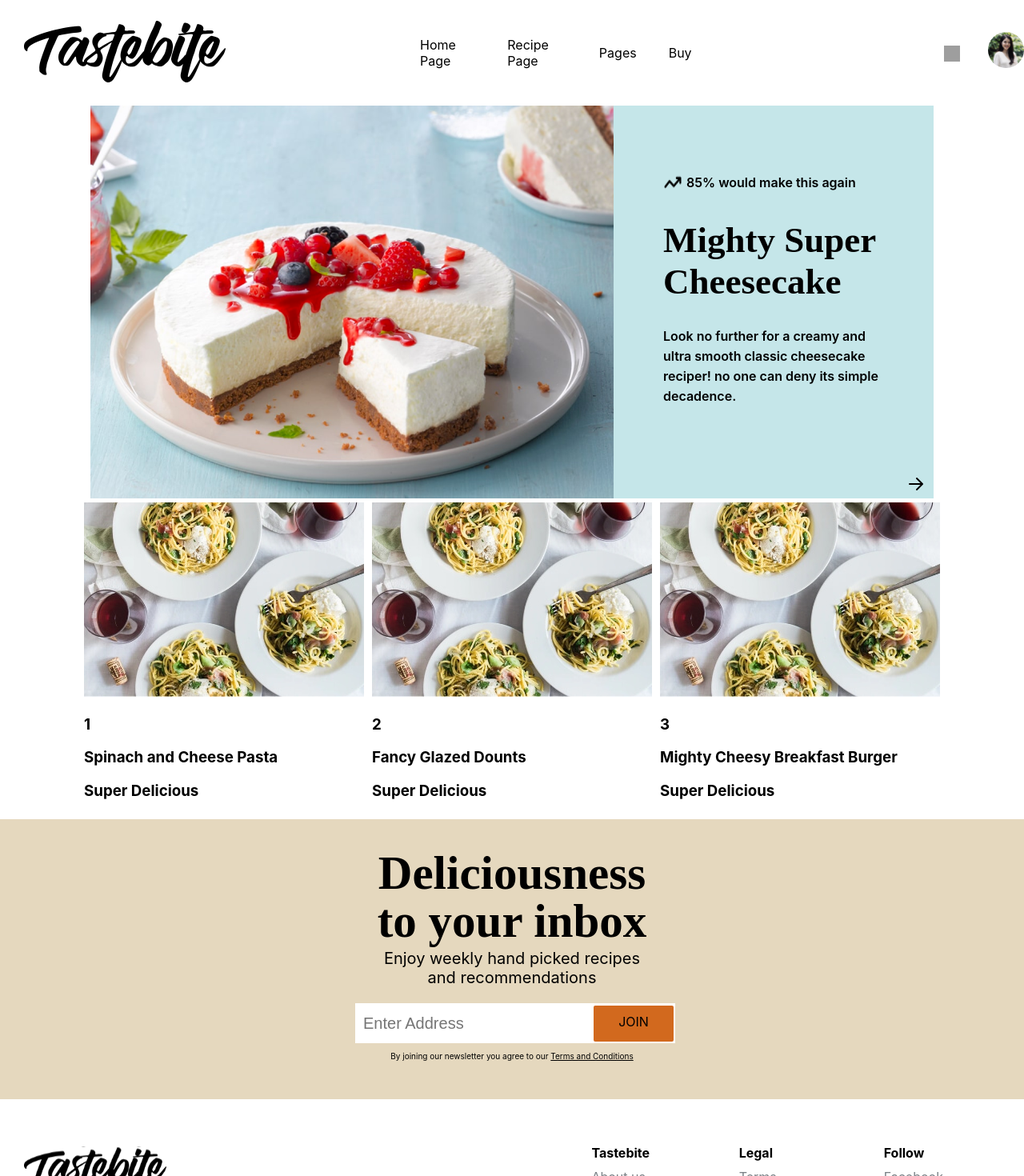
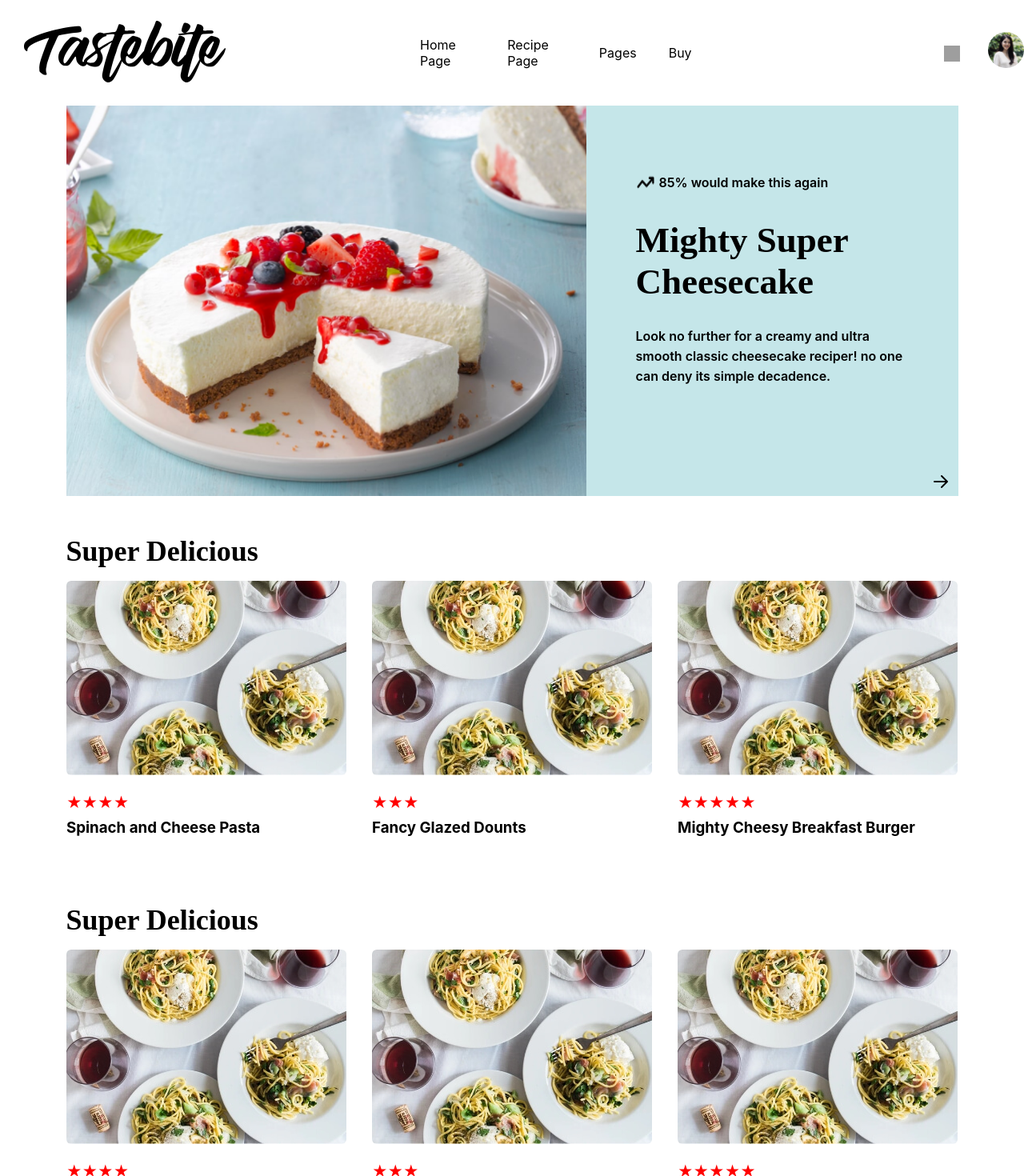
Before and after one commit to phamvietptc/blog-food, a Next.js app: page /views/Home in a window 1280 px wide. Shown: the top 1470 px of the page at 80% size. Built offline with nearby package versions, Linux system fonts and the light colour scheme; grey boxes are pictures that could not be loaded.

Commit message:
Fix Card Food

```diff
--- a/pages/views/Home/index.js
+++ b/pages/views/Home/index.js
@@ -14,6 +14,7 @@ export default function Home() {
         <div className={styles.content}>
           <Navbar />
           <Spotlight_Food />
+          <Card_Food />
           <Card_Food />
           <Email />
           <Footer />
@@ -34,8 +35,8 @@ export function Spotlight_Food() {
           <Link href={``}>
             <Image
               src="/images/home/Image_Sotlight.png"
-              width='654px'
-              height='491px'
+              width='650px'
+              height='488px'
             />
           </Link>
         </div>
@@ -113,47 +114,53 @@ export function Email() {
 
 // Card Food
 export function Card_Food() {
-
   const router = useRouter();
   const defaultContents = [
     {
       id: 0,
-      title: '1',
+      vote: '★★★★',
       text: 'Spinach and Cheese Pasta',
-      author: 'Super Delicious',
     },
     {
       id: 1,
-      title: '2',
+      vote: '★★★',
       text: 'Fancy Glazed Dounts',
-      author: 'Super Delicious',
     },
     {
       id: 2,
-      title: '3',
+      vote: '★★★★★',
       text: 'Mighty Cheesy Breakfast Burger',
-      author: 'Super Delicious',
     },
   ];
 
   return (
     <>
     <div className={styles.boxCard}>
-          {/* <div className={styles.contentCard}> */}
-            {/* <div className={styles.containerCard}> */}
+      <div style={{color:'black', fontSize:'36px', fontFamily:'-moz-initial', fontWeight:'bold', width:'1115px', marginInline:'auto'}}>Super Delicious</div>
+      <div className={styles.card}>
         {defaultContents.map((item, index) => (
           <div key={index} className={styles.blockCard}>
-                  <div className={styles.imageCard}>
-                    {index === 0 && (
-                      <img src="/images/home/card-food.jpg" alt="" />
-                    )}
-                    {index === 1 && (
-                      <img src="/images/home/card-food.jpg" alt="" />
-                    )}
-                    {index === 2 && <img src="/images/home/card-food.jpg" alt="" />}
+            <div>
+              {index === 0 && <img className={styles.imageCard} src="/images/home/card-food.jpg" alt="" />}
+              {index === 1 && <img className={styles.imageCard} src="/images/home/card-food.jpg" alt="" />}
+              {index === 2 && <img className={styles.imageCard} src="/images/home/card-food.jpg" alt="" />}
             </div>
             <div style={{ position: 'relative' }}>
-                    <h3 className={styles.headingCard}>{item.title}</h3>
+              <h3
+                className={styles.voteCard}
+                onClick={() => {
+                  if (item.id === 3) {
+                    router.push(
+                      '/'
+                    );
+                  } else {
+                    return;
+                  }
+                }}
+              >
+                {item.vote}
+              </h3>
+            </div>
             <h3
               className={styles.textCard}
               onClick={() => {
@@ -169,24 +176,8 @@ export function Card_Food() {
               {item.text}
             </h3>
           </div>
-                  <h3
-                    className={styles.priceCard}
-                    onClick={() => {
-                      if (item.id === 3) {
-                        router.push(
-                          '/'
-                        );
-                      } else {
-                        return;
-                      }
-                    }}
-                  >
-                    {item.author}
-                  </h3>
+        ))}
       </div>
-              ))}
-            {/* </div> */}
-          {/* </div> */}
     </div>
     </>
   )
--- a/styles/Home.module.css
+++ b/styles/Home.module.css
@@ -11,7 +11,7 @@
 
     /* Spotlight Food */
     .boxSpotlight {
-        height: 491px;
+        height: 488px;
         display: flex;
         box-sizing: border-box;
         justify-content: center;
@@ -21,8 +21,8 @@
     }
     .textSpotlight {
         background-color: #c5e6e9;
-        height: 491px;
-        width: 400px;
+        height: 488px;
+        width: 465px;
         padding: 80px 62px;
         /* cursor: pointer; */
     }
@@ -64,12 +64,31 @@
 
     /* Card Food */
     .boxCard {
+        box-sizing: border-box;
+        margin-top: 48px;
+    }
+    .card {
         display: flex;
         justify-content: center;
     }
     .blockCard {
-        margin: 5px;
+        margin: 16px;
     }
+    .imageCard {
+        border-radius: 6px;
+        height: 243px;
+        width: 350px;
+        cursor: pointer;
+    }
+    .voteCard {
+        color: rgb(255, 0, 0);
+    }
+    .textCard {
+        color: black;
+        cursor: pointer;
+        margin-top: -10px;
+    }
+
 
 }
 
```
Lines whose indentation alone changed are shown as unchanged.
